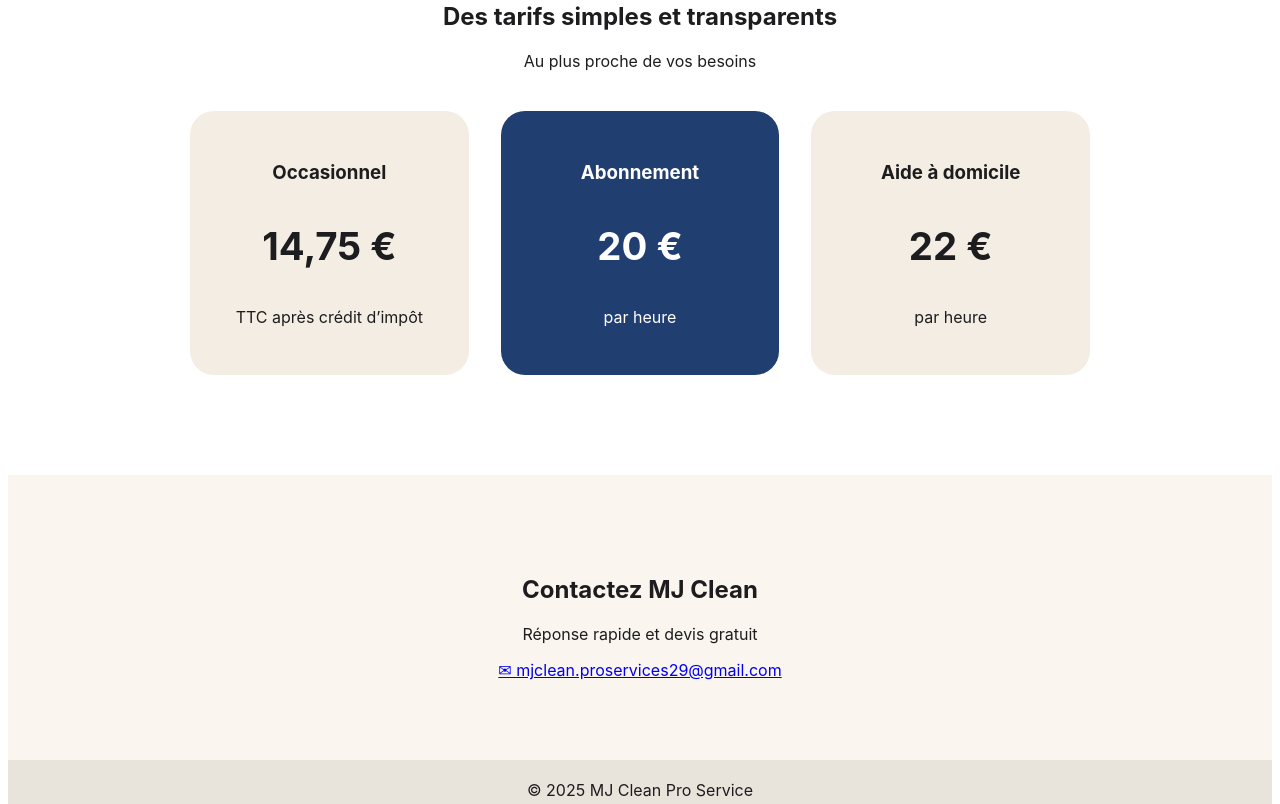
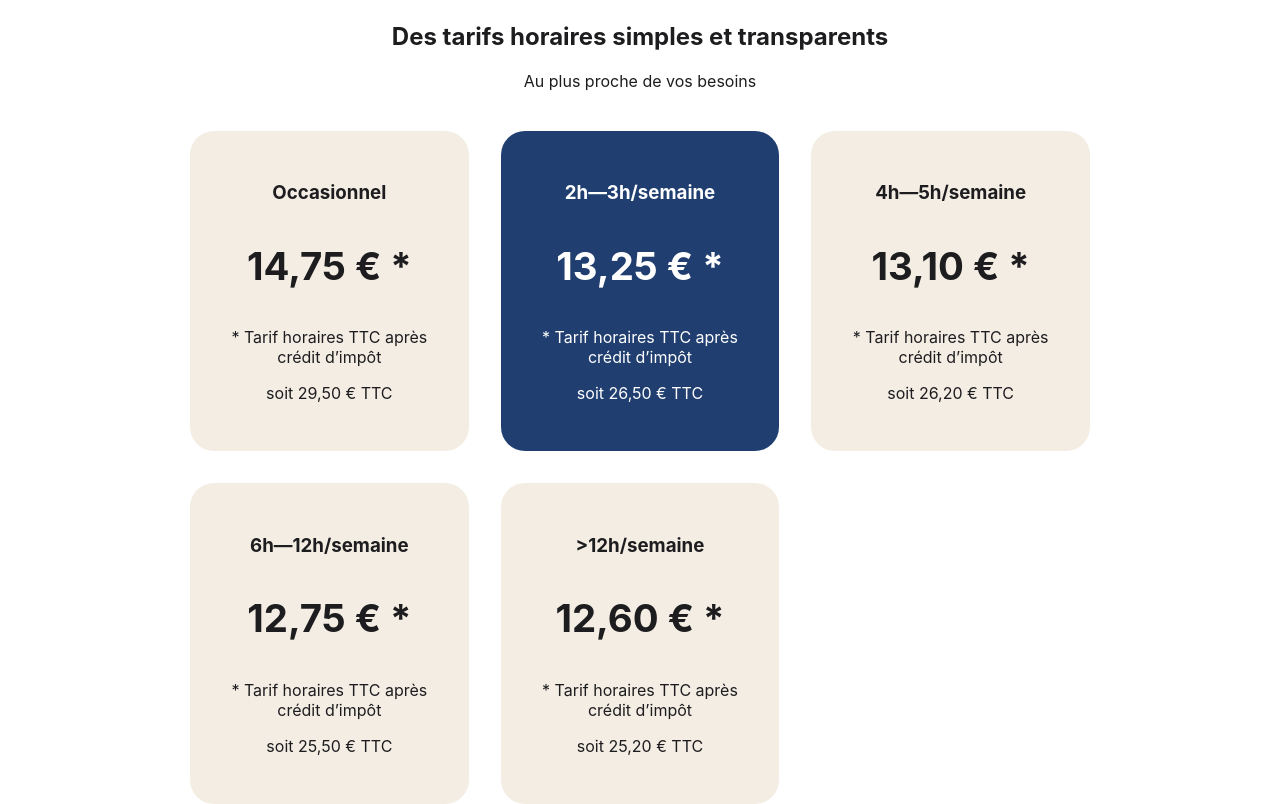
Before and after one commit to mjproject974-netizen/mj-clean-pro, a Vue app: page / in a window 1280 px wide. Shown: the part 1660-2464 px from the top of the page. Built offline with nearby package versions, Linux system fonts and the light colour scheme; the HTML template or start-up script is replaced by a standard one.

Commit message:
Add real price

```diff
--- a/src/App.vue
+++ b/src/App.vue
@@ -35,7 +35,7 @@
         </article>
         <article class="value">
           <h3>Humain</h3>
-          <p>Une équipe à l’écoute et proche de vous.</p>
+          <p>Une entreprise familiale à l’écoute et proche de vous.</p>
         </article>
         <article class="value">
           <h3>Efficace</h3>
@@ -69,26 +69,43 @@
 
       <!-- TARIFS -->
       <section id="tarifs" class="pricing" aria-labelledby="pricing-title">
-        <h2 id="pricing-title">Des tarifs simples et transparents</h2>
+        <h2 id="pricing-title">Des tarifs horaires simples et transparents</h2>
         <p class="muted">Au plus proche de vos besoins</p>
 
         <div class="plans">
           <article class="plan">
             <h3>Occasionnel</h3>
-            <p class="price">14,75 €</p>
-            <p class="plan-desc">TTC après crédit d’impôt</p>
+            <p class="price">14,75 € *</p>
+            <p class="plan-desc">* Tarif horaires TTC après crédit d’impôt</p>
+            <p class="plan-desc">soit 29,50 € TTC</p>
           </article>
 
           <article class="plan highlight">
-            <h3>Abonnement</h3>
-            <p class="price">20 €</p>
-            <p class="plan-desc">par heure</p>
+            <h3>2h—3h/semaine</h3>
+            <p class="price">13,25 € *</p>
+            <p class="plan-desc">* Tarif horaires TTC après crédit d’impôt</p>
+            <p class="plan-desc">soit 26,50 € TTC</p>
           </article>
 
           <article class="plan">
-            <h3>Aide à domicile</h3>
-            <p class="price">22 €</p>
-            <p class="plan-desc">par heure</p>
+            <h3>4h—5h/semaine</h3>
+            <p class="price">13,10 € *</p>
+            <p class="plan-desc">* Tarif horaires TTC après crédit d’impôt</p>
+            <p class="plan-desc">soit 26,20 € TTC</p>
+          </article>
+
+          <article class="plan">
+            <h3>6h—12h/semaine</h3>
+            <p class="price">12,75 € *</p>
+            <p class="plan-desc">* Tarif horaires TTC après crédit d’impôt</p>
+            <p class="plan-desc">soit 25,50 € TTC</p>
+          </article>
+
+          <article class="plan">
+            <h3>>12h/semaine</h3>
+            <p class="price">12,60 € *</p>
+            <p class="plan-desc">* Tarif horaires TTC après crédit d’impôt</p>
+            <p class="plan-desc">soit 25,20 € TTC</p>
           </article>
         </div>
       </section>
@@ -251,7 +268,8 @@
   gap: 32px;
   max-width: 900px;
   margin: 40px auto 0;
-  grid-template-columns: repeat(auto-fit, minmax(220px, 1fr));
+  grid-template-columns: repeat(6, minmax(0, 320px));
+  justify-content: center;
 }
 
 .plan {
@@ -329,5 +347,9 @@
   .values {
     flex-direction: row; /* ⬅️ côte à côte sur écran large */
   }
+
+  .plans {
+    grid-template-columns: repeat(3, minmax(0, 320px));
+  }
 }
 </style>
```
